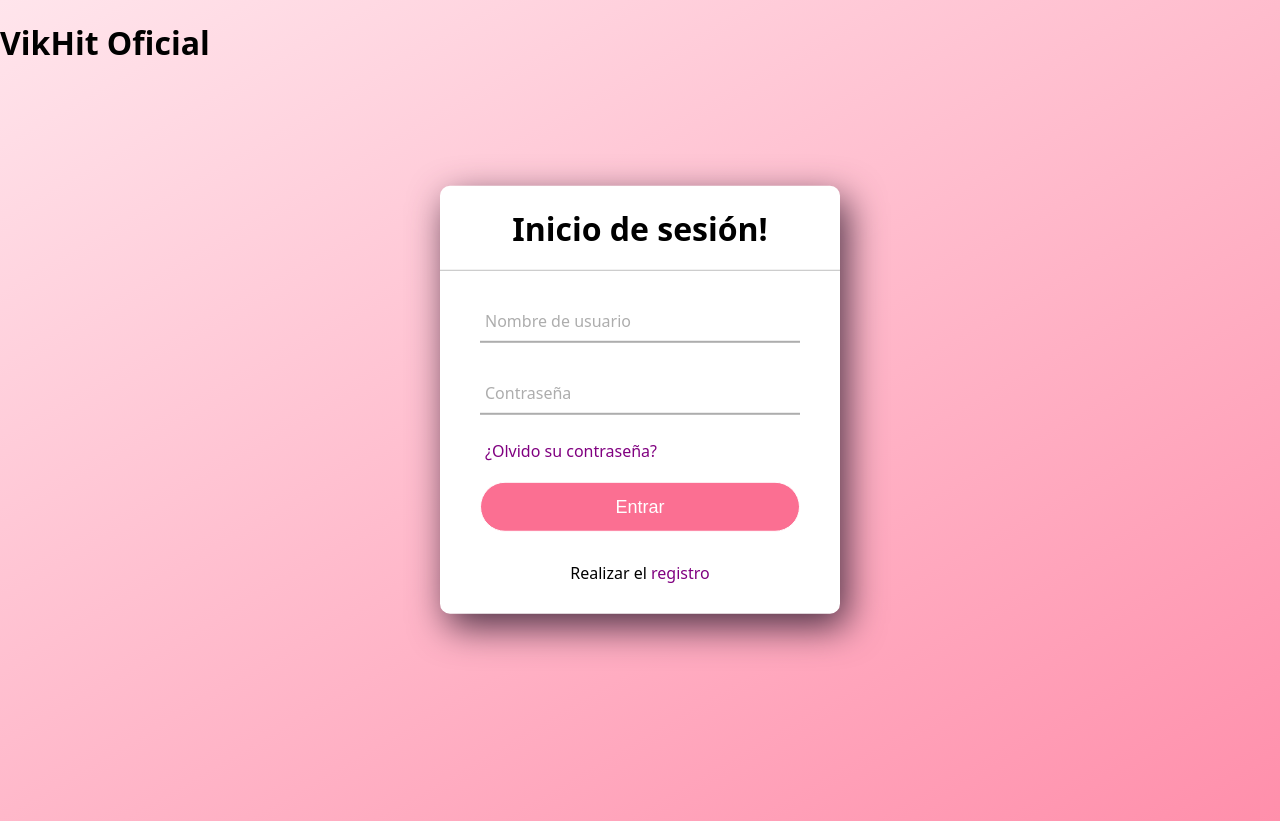
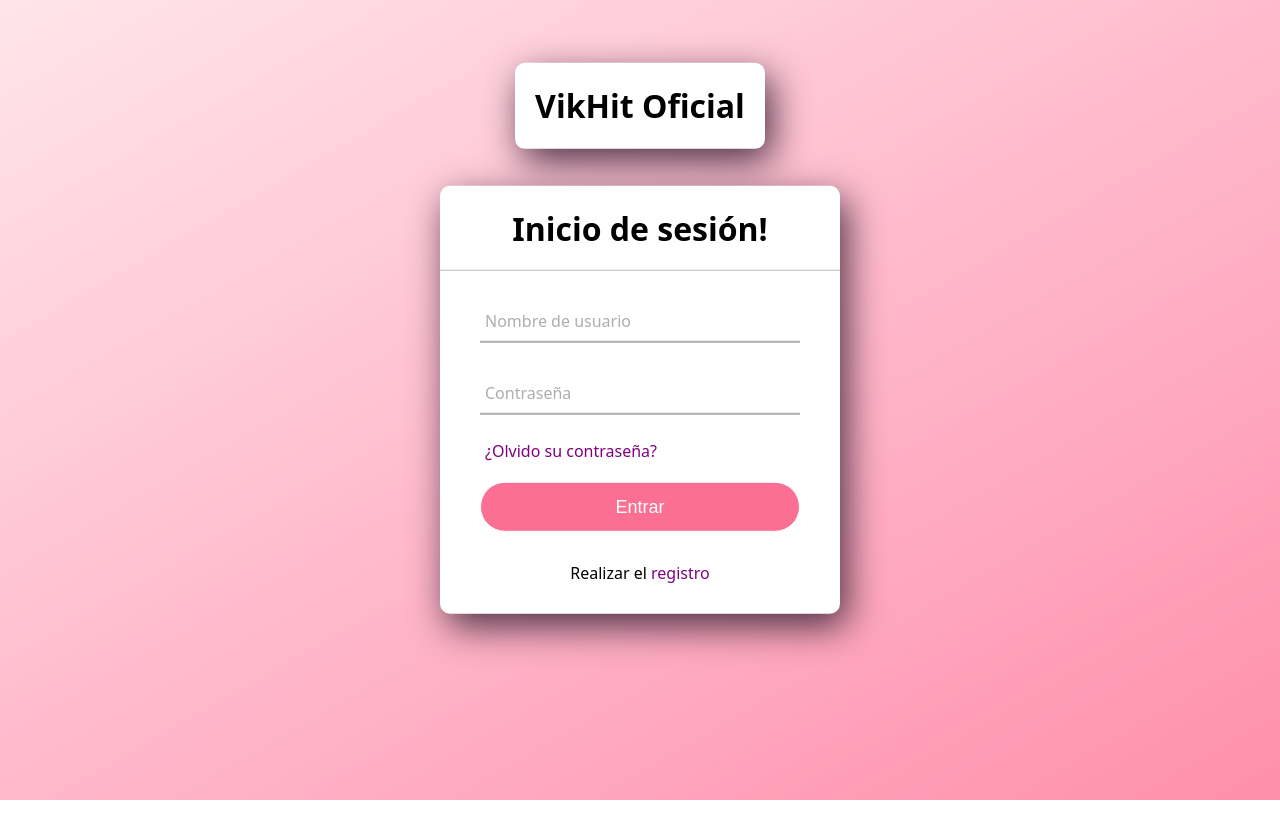
Before and after one commit to viktoria114/MernStack-Form, a plain HTML site: page index.html in a window 1280 px wide. After the commit the page ends 800 px from the top, so only its background shows below. Drawn offline with Linux system fonts and the light colour scheme.

Commit message:
add box to titulo

```diff
--- a/style.css
+++ b/style.css
@@ -4,6 +4,21 @@ body {
     font-family:system-ui, -apple-system, BlinkMacSystemFont, 'Segoe UI', Roboto, Oxygen, Ubuntu, Cantarell, 'Open Sans', 'Helvetica Neue', sans-serif;
     background: linear-gradient(150deg, #ffe5ec, #ff8fab);
     height: 100vh;
+}
+
+.titulo{
+    position: absolute;
+    top: 10%;
+    left: 50%;
+    width: 250px;
+    transform: translate(-50%, -20%);
+    background: white;
+    border-radius: 10px;
+    box-shadow: 7px 13px 37px rgb(78, 49, 69);
+}
+
+.titulo h1{
+    text-align: center;
 }
 
 .formulario{
```
